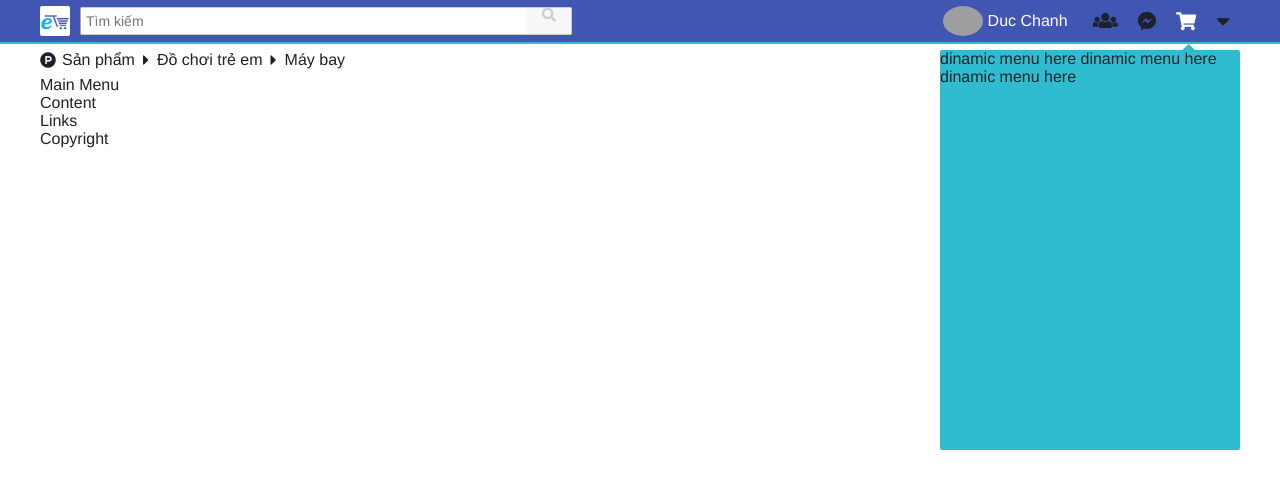
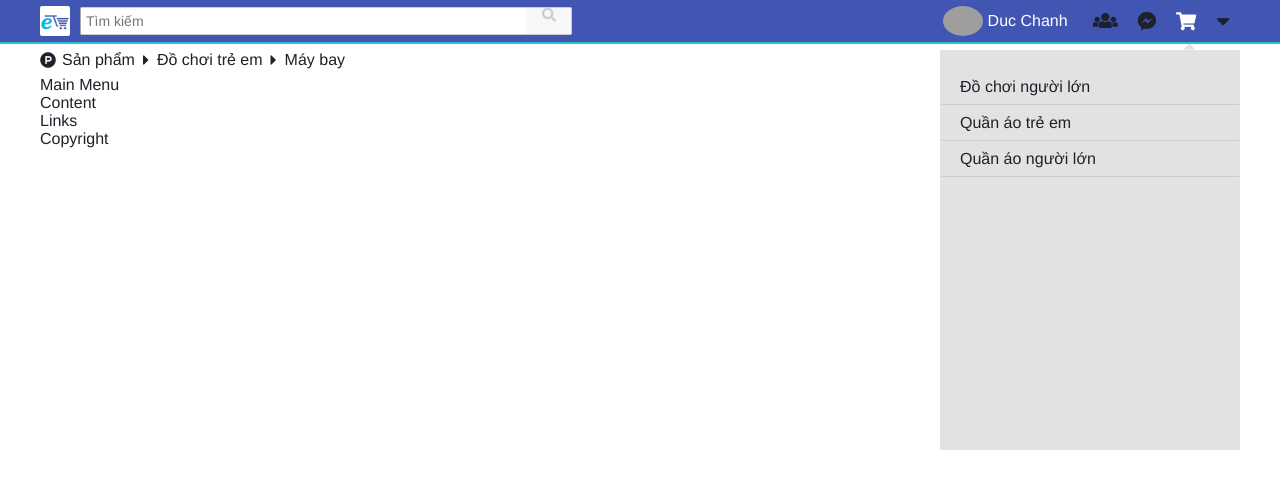
Before and after one commit to minhtuan200799/sim, a PHP site: page /ecart/public/skin/skn01/ in a window 1280 px wide. Shown: the top 489 px of the page. Run offline with PHP 8.4, Linux system fonts and the light colour scheme; grey boxes are pictures that could not be loaded.

Commit message:
Change main menu

```diff
--- a/public/skin/skn01/css/style.css
+++ b/public/skin/skn01/css/style.css
@@ -152,35 +152,30 @@ a:active {
   display: flex;
   margin: 5px; }
 
+.header-popup i {
+  position: absolute;
+  top: -13px;
+  right: 45px;
+  font-size: 21px;
+  color: #e2e2e2 !important; }
+
 .account-friends i {
   font-size: 20px; }
 
 .account-friends .header-popup i {
-  position: absolute;
-  top: -13px;
-  right: 128px;
-  font-size: 21px;
-  color: #2fbcd0 !important; }
+  right: 128px; }
 
 .account-message i {
   font-size: 21px; }
 
 .account-message .header-popup i {
-  position: absolute;
-  top: -13px;
-  right: 85px;
-  font-size: 21px;
-  color: #2fbcd0 !important; }
+  right: 85px; }
 
 .account-cart i {
   font-size: 18px; }
 
 .account-cart .header-popup i {
-  position: absolute;
-  top: -13px;
-  right: 45px;
-  font-size: 21px;
-  color: #2fbcd0 !important; }
+  right: 45px; }
 
 .account-more {
   padding-bottom: 10px !important; }
@@ -189,11 +184,7 @@ a:active {
   font-size: 22px; }
 
 .account-more .header-popup i {
-  position: absolute;
-  top: -13px;
-  right: 10px;
-  font-size: 21px;
-  color: #2fbcd0 !important; }
+  right: 10px; }
 
 .header-popup {
   position: absolute;
@@ -203,8 +194,31 @@ a:active {
   width: 300px;
   height: 400px;
   z-index: 1000;
-  background-color: #2fbcd0;
+  background-color: #e2e2e2;
   border-radius: 2px; }
+
+.act {
+  border-radius: 2px;
+  margin-top: 9px;
+  padding: 10px 0 5px 0; }
+
+.act li {
+  justify-content: flex-start;
+  margin: 1px 0;
+  padding: 8px 20px;
+  display: block;
+  border-radius: 2px;
+  overflow: hidden;
+  align-items: center;
+  color: #1d2129;
+  flex-wrap: nowrap;
+  border-bottom: 1px solid #cccccc; }
+
+.account .act li a {
+  color: #1d2129; }
+
+.account .act li:hover {
+  background: #DADADA; }
 
 .show {
   display: block; }
--- a/public/skin/skn01/css/style.scss
+++ b/public/skin/skn01/css/style.scss
@@ -175,17 +175,21 @@ a:active {
     margin: 5px;
   }
 }
+.header-popup i {
+  position: absolute;
+  top: -13px;
+  right: 45px;
+  font-size: 21px;
+  color: $bgMain2 !important;
+}
+
 .account-friends {
   i {
     font-size: 20px;
   }
 
   .header-popup i {
-    position: absolute;
-    top: -13px;
     right: 128px;
-    font-size: 21px;
-    color: $eColor !important;
   }
 }
 .account-message {
@@ -194,11 +198,7 @@ a:active {
   }
 
   .header-popup i {
-    position: absolute;
-    top: -13px;
     right: 85px;
-    font-size: 21px;
-    color: $eColor !important;
   }
 }
 .account-cart {
@@ -207,11 +207,7 @@ a:active {
   }
 
   .header-popup i {
-    position: absolute;
-    top: -13px;
     right: 45px;
-    font-size: 21px;
-    color: $eColor !important;
   }
 }
 
@@ -223,11 +219,7 @@ a:active {
   padding-bottom: 10px !important;
 
   .header-popup i {
-    position: absolute;
-    top: -13px;
     right: 10px;
-    font-size: 21px;
-    color: $eColor !important;
   }
 }
 
@@ -239,8 +231,31 @@ a:active {
   width: 300px;
   height: 400px;
   z-index: 1000;
-  background-color: $eColor;
+  background-color: $bgMain2;
   border-radius: $bdRadius;
+}
+.act {
+  border-radius: $bdRadius;
+  margin-top: 9px;
+  padding: 10px 0 5px 0;
+}
+.act li {
+  justify-content: flex-start;
+  margin: 1px 0;
+  padding: 8px 20px;
+  display: block;
+  border-radius: 2px;
+  overflow: hidden;
+  align-items: center;
+  color: #1d2129;
+  flex-wrap: nowrap;
+  border-bottom: 1px solid $bdColor;
+}
+.account .act li a {
+  color: $txtColor;
+}
+.account .act li:hover {
+  background: $bgMain3;
 }
 
 .show {
--- a/public/skin/skn01/index.html
+++ b/public/skin/skn01/index.html
@@ -69,9 +69,11 @@
             <div class="header-popup show">
                 <i class="fas fa-caret-up"></i>
 
-                dinamic menu here
-                dinamic menu here
-                <div>dinamic menu here</div>
+                <ul class="act">
+                    <li><a href="./">Đồ chơi người lớn</a></li>
+                    <li><a href="./">Quần áo trẻ em</a></li>
+                    <li><a href="./">Quần áo người lớn</a></li>
+                </ul>
             </div>
         </li>
 
```
